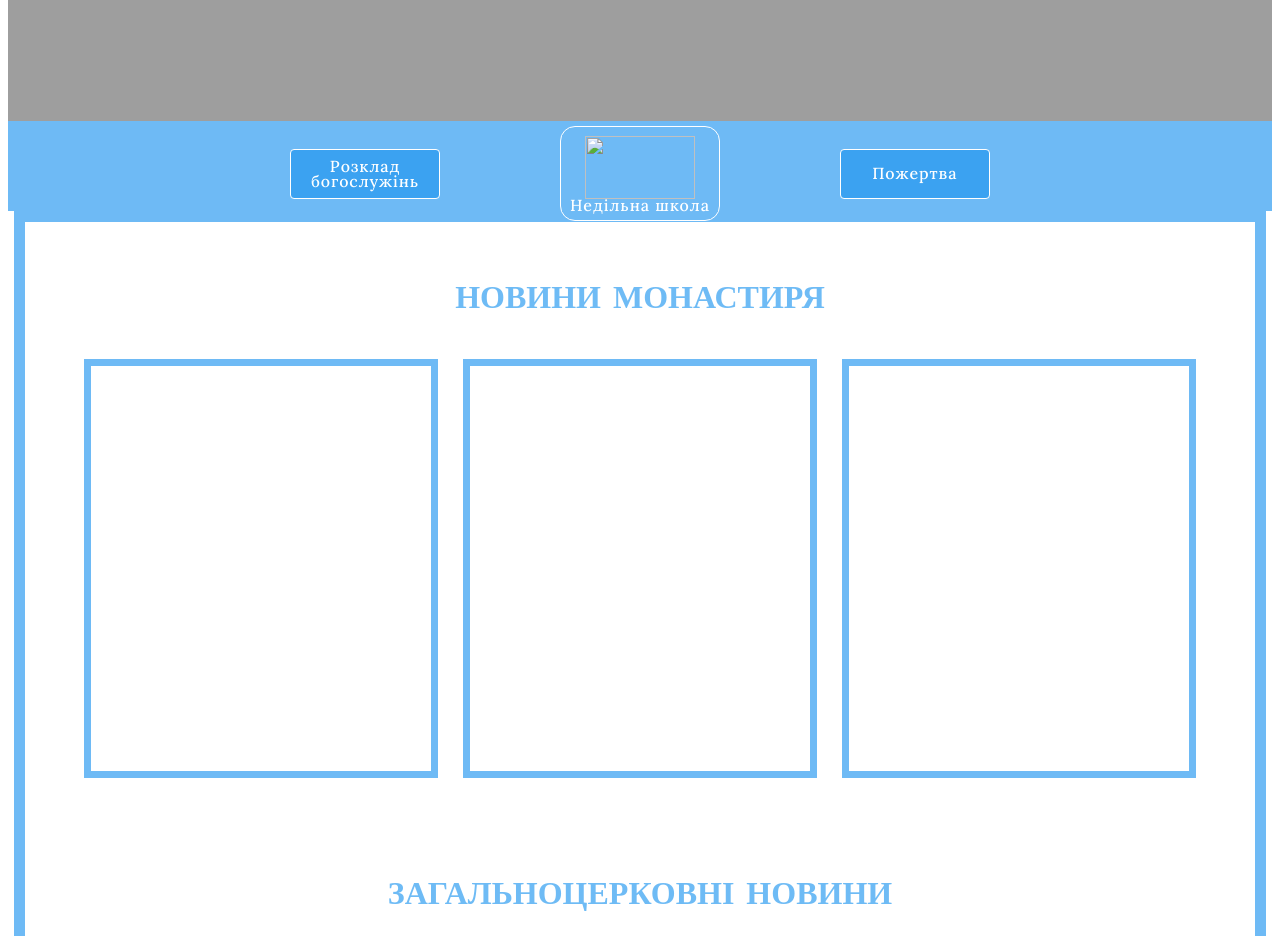
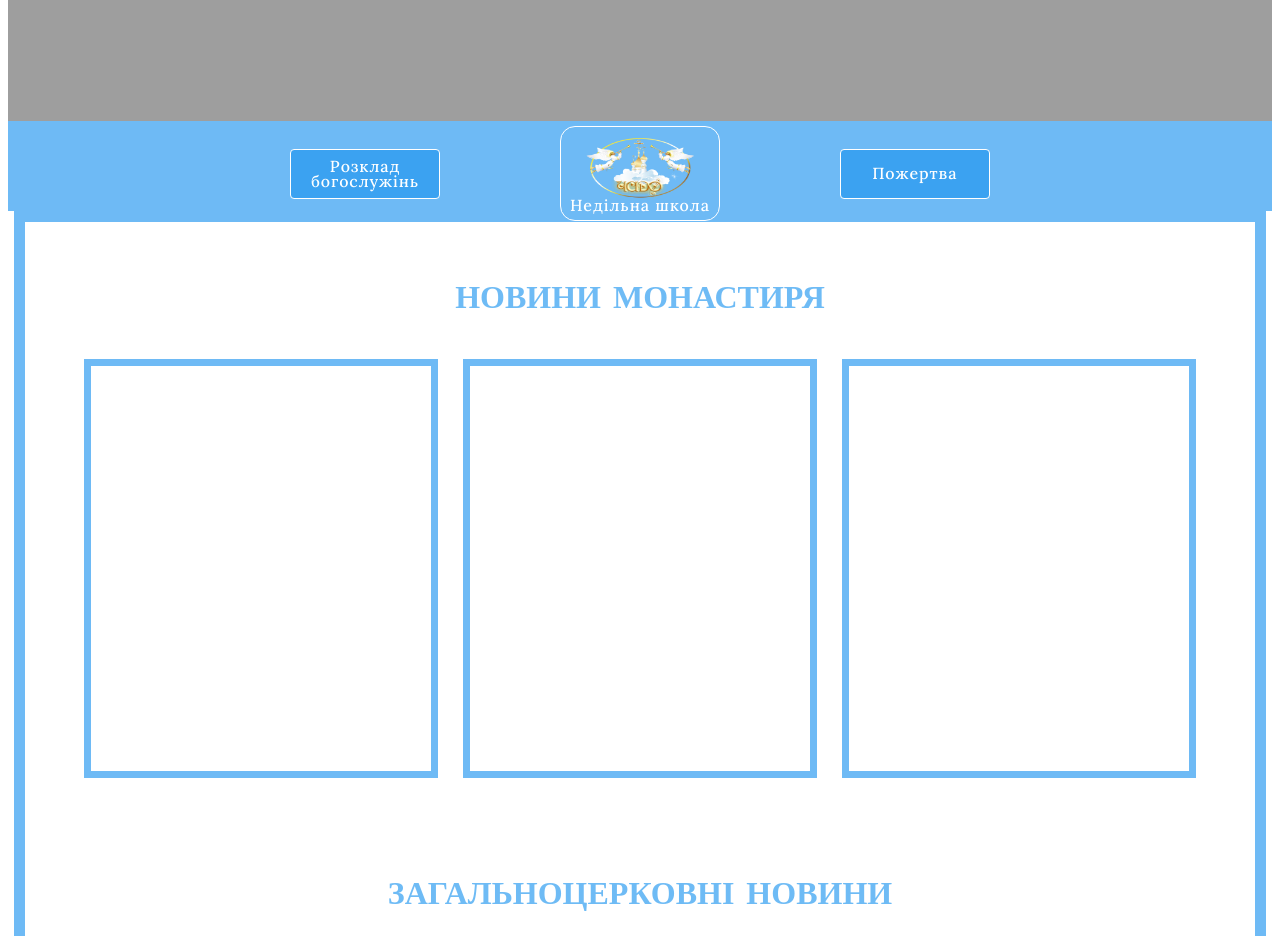
Before and after one commit to AlmessaN/Michael-s_dom_monastery, a plain HTML site: page index.html in a window 1280 px wide. Shown: the part 780-1716 px from the top of the page. Drawn offline with Linux system fonts and the light colour scheme; the site is published under a folder, as on GitHub Pages, so addresses that start at the root find nothing.

Commit message:
monastery

```diff
--- a/index.html
+++ b/index.html
@@ -46,7 +46,7 @@
         <div class="section__plus">
             <button class="section__btn">Розклад богослужінь</button>
             <a href="https://chado-bozhe.com.ua/main.php" class="section__logo logo__section">
-                <img src="/images/Logo_3.png" alt="" width="110px" height="63px">
+                <img src="./images/Logo_3.png" alt="" width="110px" height="63px">
                 <h1 class="logo__title">Недільна школа</h1>
             </a>
             <button class="section__btn">Пожертва</button>
```
